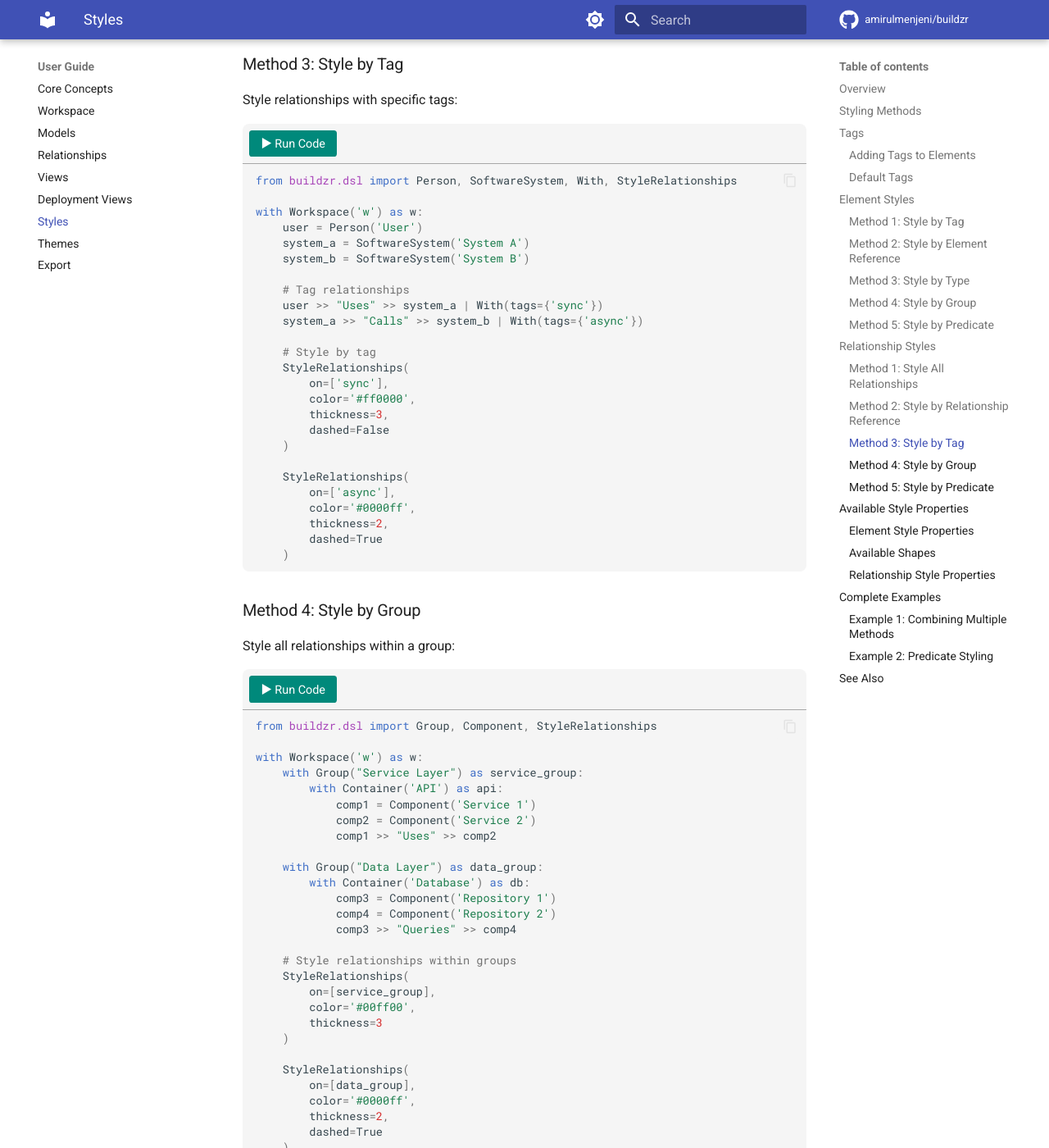
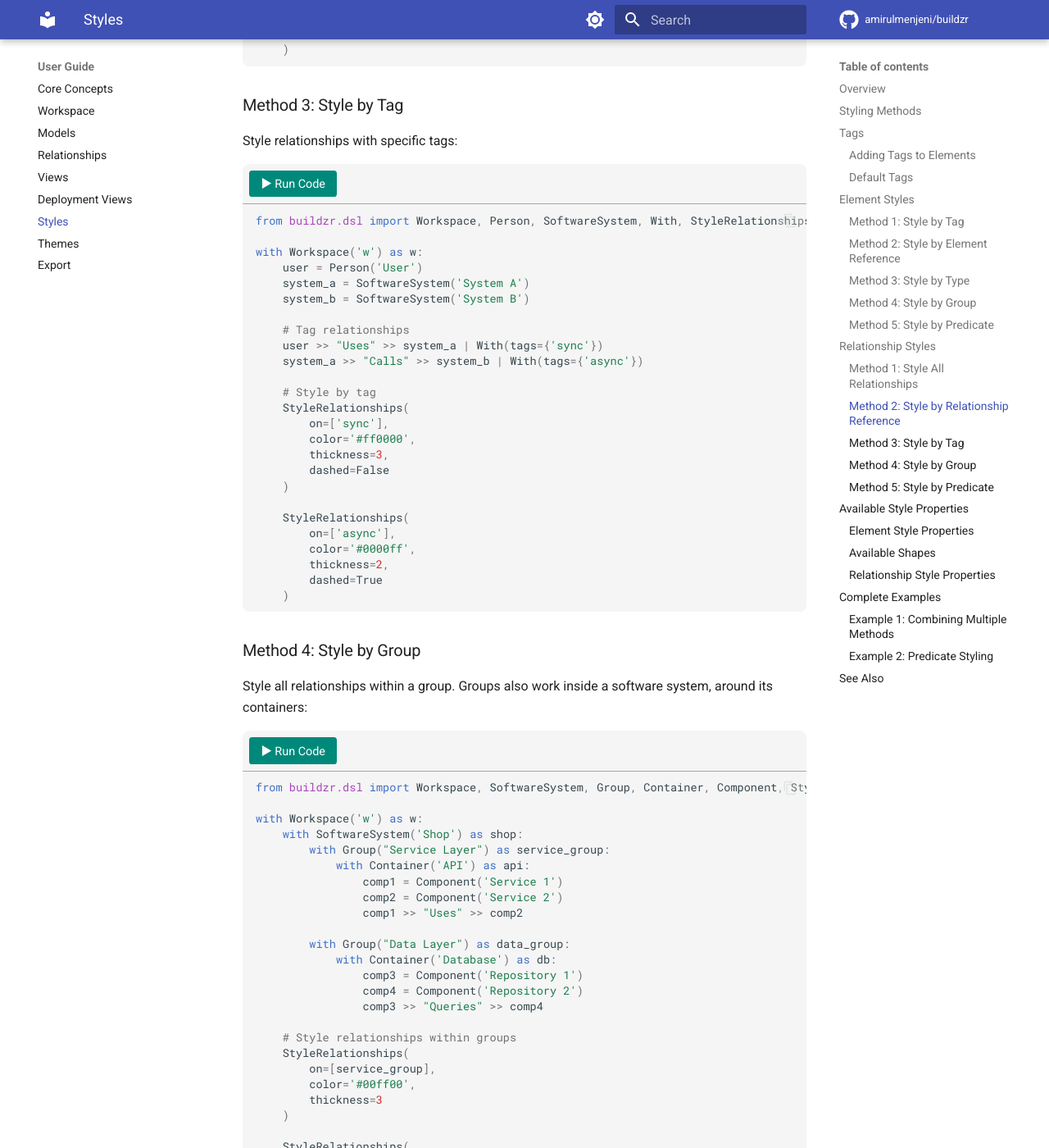
Before and after one commit to amirulmenjeni/buildzr, an MkDocs documentation site: the page built from docs/user-guide/styles.md, in a window 1280 px wide and 1400 px high, scrolled down 6440 px. Shown: the whole window at 82% size. Built offline with MkDocs 1.6.1 and Material for MkDocs 9.7.7, drawn with Linux system fonts in a browser that asks for light colours; comment, search, counter and statistics services are not loaded; some of the changed text lies outside the part shown.

Commit message:
docs: fix the styles examples
Import Workspace and Container where the examples use them, write
font_size and border='solid' as the DSL takes them, keep the grouped
containers inside a software system, and mark the property lists and
the tip fragment as no-run with their reason.

````diff
--- a/docs/user-guide/styles.md
+++ b/docs/user-guide/styles.md
@@ -216,7 +215,7 @@
 Style all relationships when no target is specified:
 
 ```python
-from buildzr.dsl import StyleRelationships
+from buildzr.dsl import Workspace, StyleRelationships
 
 with Workspace('w') as w:
     # ... define your model and relationships ...
@@ -234,7 +233,7 @@
 Target specific relationships directly:
 
 ```python
-from buildzr.dsl import Person, SoftwareSystem, StyleRelationships
+from buildzr.dsl import Workspace, Person, SoftwareSystem, StyleRelationships
 
 with Workspace('w') as w:
     user = Person('User')
@@ -263,7 +262,7 @@
 Style relationships with specific tags:
 
 ```python
-from buildzr.dsl import Person, SoftwareSystem, With, StyleRelationships
+from buildzr.dsl import Workspace, Person, SoftwareSystem, With, StyleRelationships
 
 with Workspace('w') as w:
     user = Person('User')
@@ -292,23 +291,24 @@
 
 ### Method 4: Style by Group
 
-Style all relationships within a group:
+Style all relationships within a group. Groups also work inside a software system, around its containers:
 
 ```python
-from buildzr.dsl import Group, Component, StyleRelationships
+from buildzr.dsl import Workspace, SoftwareSystem, Group, Container, Component, StyleRelationships
 
 with Workspace('w') as w:
-    with Group("Service Layer") as service_group:
-        with Container('API') as api:
-            comp1 = Component('Service 1')
-            comp2 = Component('Service 2')
-            comp1 >> "Uses" >> comp2
+    with SoftwareSystem('Shop') as shop:
+        with Group("Service Layer") as service_group:
+            with Container('API') as api:
+                comp1 = Component('Service 1')
+                comp2 = Component('Service 2')
+                comp1 >> "Uses" >> comp2
 
-    with Group("Data Layer") as data_group:
-        with Container('Database') as db:
-            comp3 = Component('Repository 1')
-            comp4 = Component('Repository 2')
-            comp3 >> "Queries" >> comp4
+        with Group("Data Layer") as data_group:
+            with Container('Database') as db:
+                comp3 = Component('Repository 1')
+                comp4 = Component('Repository 2')
+                comp3 >> "Queries" >> comp4
 
     # Style relationships within groups
     StyleRelationships(
@@ -330,7 +330,7 @@
 Use custom logic to filter relationships:
 
 ```python
-from buildzr.dsl import Person, SoftwareSystem, Component, StyleRelationships
+from buildzr.dsl import Workspace, Person, SoftwareSystem, Container, Component, StyleRelationships
 
 with Workspace('w') as w:
     user = Person('User')
@@ -377,9 +377,10 @@
     color='#ffffff',        # Text color
     shape='RoundedBox',     # Shape
     icon='https://...',     # Icon URL
-    fontSize=24,            # Font size
-    border='Solid',         # Border style
+    font_size=24,           # Font size
+    border='solid',         # Border style: 'solid', 'dashed' or 'dotted'
     stroke='#000000',       # Border color
+    stroke_width=2,         # Border width in pixels
     opacity=85,             # Opacity (0-100)
     metadata=True,          # Show metadata
     description=True        # Show description
@@ -389,6 +390,7 @@
 !!! tip "Cloud Provider Icons"
     Instead of manually specifying icon URLs, use `buildzr`'s built-in [themes](./themes.md) for AWS, Azure, Google Cloud, and Kubernetes icons:
     ```python
+    # no-run: a fragment; my_container is a container of your model
     from buildzr.themes import AWS
     StyleElements(on=[my_container], **AWS.LAMBDA)
     ```
@@ -415,13 +417,14 @@
 ### Relationship Style Properties
 
 ```python
+# no-run: lists the properties; on=[...] stands for what you style
 StyleRelationships(
     on=[...],
     thickness=2,           # Line thickness
     color='#707070',       # Line color
     dashed=True,           # Dashed line
-    routing='Direct',      # Routing algorithm
-    fontSize=24,           # Label font size
+    routing='Direct',      # Routing: 'Direct', 'Orthogonal' or 'Curved'
+    font_size=24,          # Label font size
     width=200,             # Width
     position=50,           # Label position (0-100)
     opacity=100            # Opacity (0-100)
````
Also changed, not shown: other parts of docs/user-guide/styles.md (+1 -2 lines).
